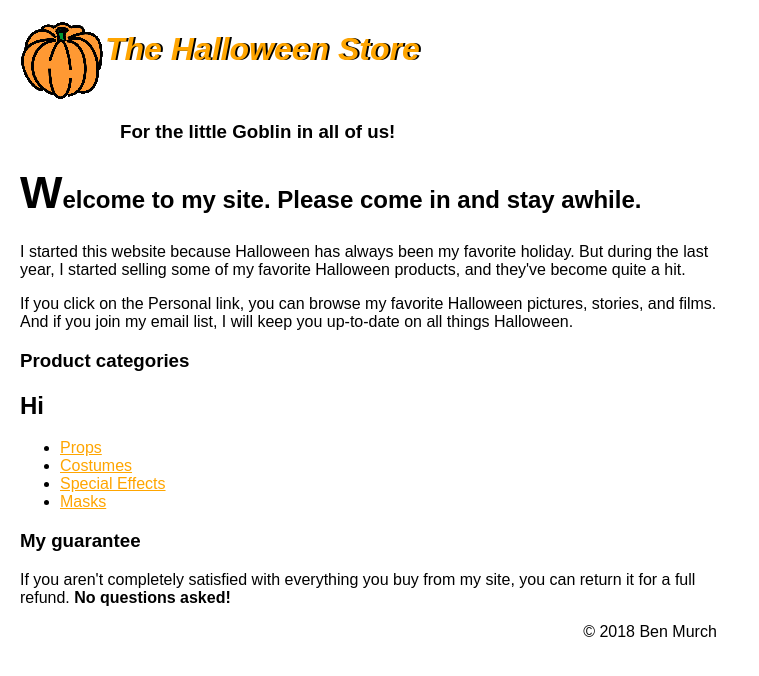
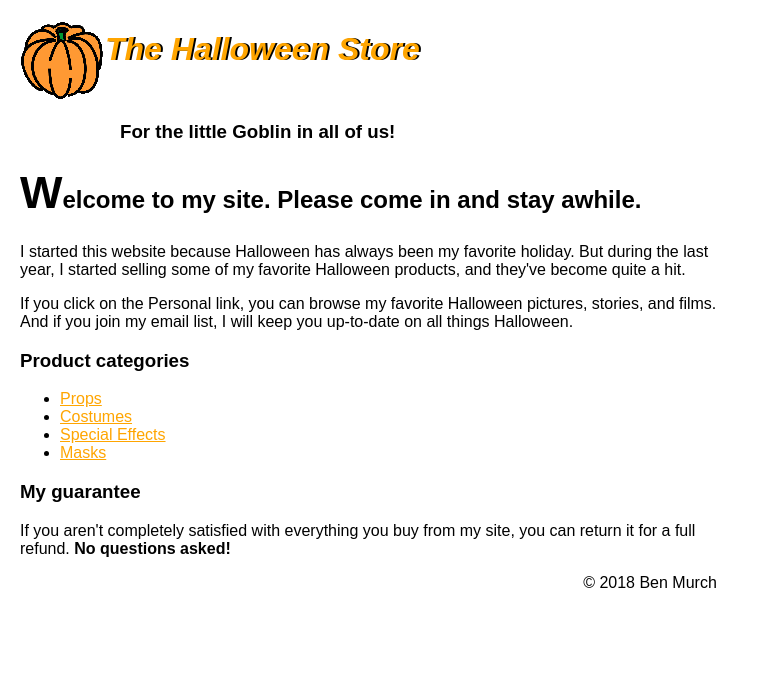
Before and after one commit to MatthewJev/Matthewjev.github.io, a plain HTML site: page index.html in a window 1280 px wide. Shown: the whole page, without its empty margins (0-759 px from the left). Drawn offline with Linux system fonts and the light colour scheme.

Commit message:
Update index.html

```diff
--- a/index.html
+++ b/index.html
@@ -29,7 +29,6 @@
 	And if you join my email list, I will keep you up-to-date on all things Halloween.
 </p>
 <h3>Product categories</h3>
-<h2>Hi</h2>
 
 <ul>
 	<li ><a href="product folder/prop.html">Props</a></li>
```
